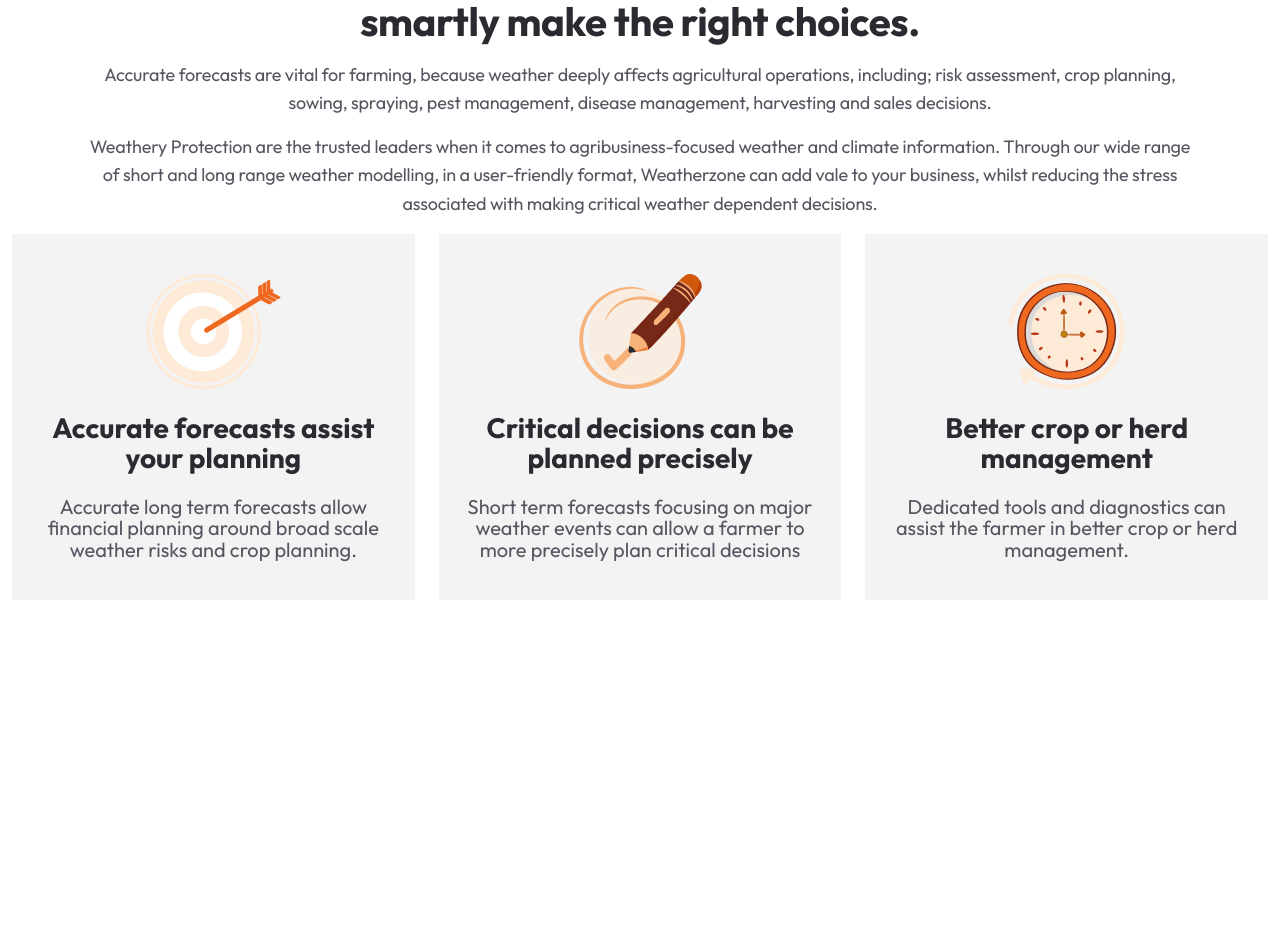
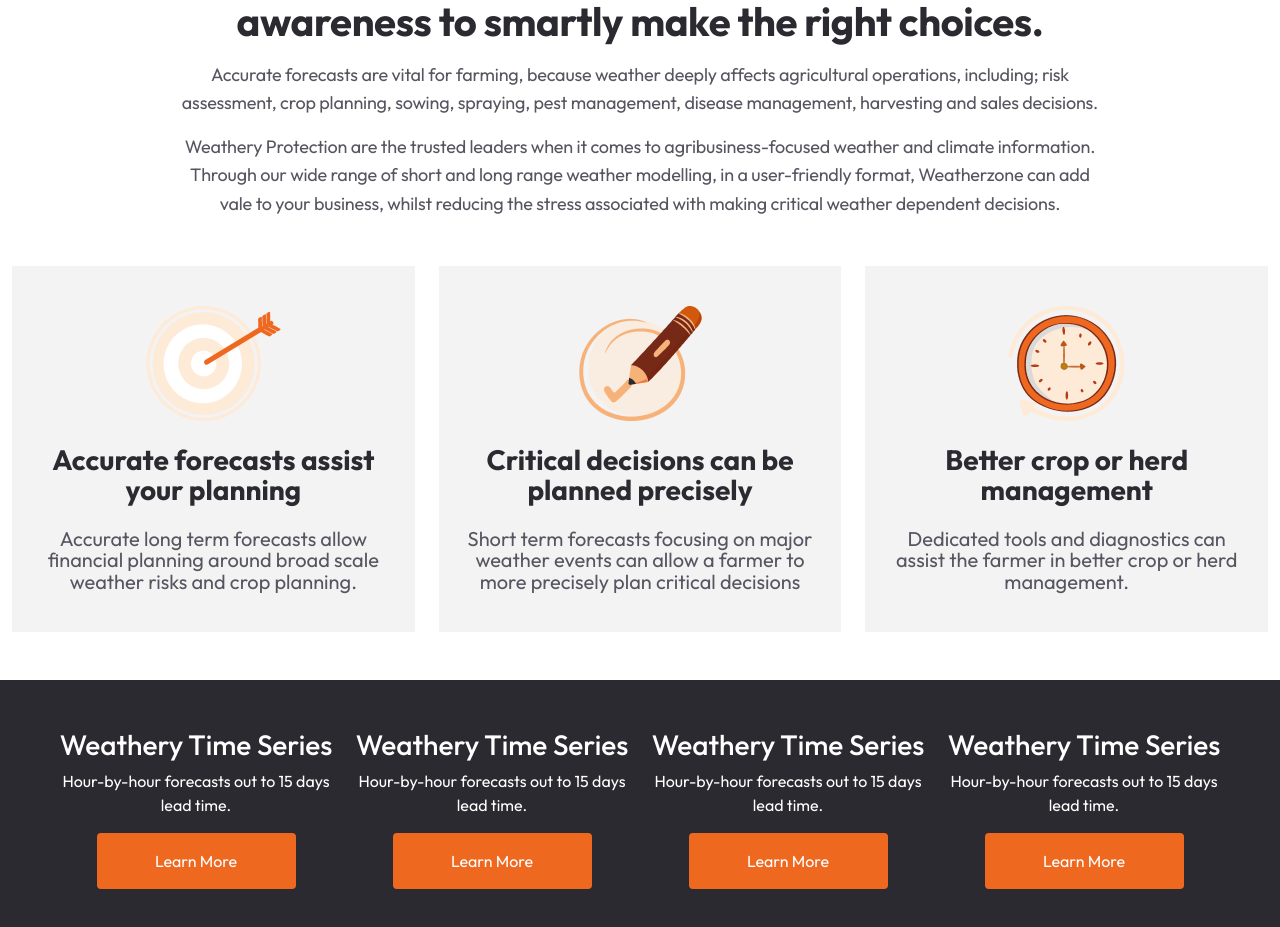
Before and after one commit to Maiqel1/weather-business, a React (Create React App) app: page / in a window 1280 px wide. Shown: the part 1620-2547 px from the top of the page. Before the commit the page ends 2268 px from the top, so only its background shows below. Built offline with nearby package versions, Linux system fonts and the light colour scheme.

Commit message:
fix: adjusted font size

```diff
--- a/src/App.js
+++ b/src/App.js
@@ -3,6 +3,7 @@ import Cards from "./components/Cards";
 import Header from "./components/Header";
 import Navbar from "./components/Navbar";
 import Overview from "./components/Overview";
+import Products from "./components/Products";
 
 function App() {
   return (
@@ -12,6 +13,7 @@ function App() {
     <Overview/>
     <Advantage/>
     <Cards/>
+    <Products/>
     </>
   );
 }
--- a/src/components/Advantage.jsx
+++ b/src/components/Advantage.jsx
@@ -3,12 +3,12 @@ function Advantage() {
     <div className="advantage container mt-5 pt-1">
         <section className="text-center">
             <h4>The Weathery For Business Advantage</h4>
-            <h1 className="col-md-12 mx-auto mt-3">Provide your team with the intelligence and
+            <h1 className="col-md-10 mx-auto mt-3">Provide your team with the intelligence and
 awareness to smartly make the right choices.</h1>
-                <p className="mt-3">Accurate forecasts are vital for farming, because weather deeply affects agricultural
+                <p className="mt-3 col-md-10 mx-auto">Accurate forecasts are vital for farming, because weather deeply affects agricultural
 operations, including; risk assessment, crop planning, sowing, spraying, pest management,
 disease management, harvesting and sales decisions.</p>
-                <p> Weathery Protection are the trusted leaders when it comes to agribusiness-focused weather and climate information. Through our wide range of short and long range weather modelling, in a user-friendly format, Weatherzone can add vale to your business, whilst reducing the stress associated with making critical weather dependent decisions.</p>
+                <p className="col-md-10 mx-auto"> Weathery Protection are the trusted leaders when it comes to agribusiness-focused weather and climate information. Through our wide range of short and long range weather modelling, in a user-friendly format, Weatherzone can add vale to your business, whilst reducing the stress associated with making critical weather dependent decisions.</p>
         </section>
     </div>
   )
--- a/src/components/Cards.jsx
+++ b/src/components/Cards.jsx
@@ -4,7 +4,7 @@ import cardImg3 from "../assets/img/cardimg3.png";
 
 function Cards() {
   return (
-    <div className="container-fluid mb-5">
+    <div className="container-fluid mb-5 mt-5">
       <div className="d-flex justify-content-center flex-wrap flex-md-nowrap">
         <div className="customCard  h-full p-4">
           <div className="text-center">
@@ -32,7 +32,7 @@ function Cards() {
           <div className="text-center">
             <img src={cardImg3} className="text-center mt-3" alt="" />
             <h3 className="mt-4">Better crop or herd management</h3>
-            <p className="mt-4">
+            <p className="mt-4 mt-md-5 mt-lg-4">
               Dedicated tools and diagnostics can assist the farmer in better
               crop or herd management.
             </p>
--- a/src/components/Products.jsx
+++ b/src/components/Products.jsx
@@ -1,6 +1,43 @@
 function Products() {
   return (
-    <div>Products</div>
-  )
+    <div className="products">
+      <div className="d-flex flex-wrap flex-md-nowrap p-5 justify-content-center">
+        <center className=" justify-content-center">
+          <h3 className="text-white">Weathery Time Series</h3>
+          <p className="text-white">
+            Hour-by-hour forecasts out to 15 days lead time.
+          </p>
+          <button className="btn text-white">Learn More</button>
+        </center>
+        <div>
+        <center className="mt-4 mt-md-0 mt-lg-0">
+          <h3 className="text-white">Weathery Time Series</h3>
+          <p className="text-white">
+            Hour-by-hour forecasts out to 15 days lead time.
+          </p>
+          <button className="btn text-white">Learn More</button>
+        </center>
+        </div>
+        <div>
+        <center className="mt-4 mt-md-0 mt-lg-0">
+          <h3 className="text-white">Weathery Time Series</h3>
+          <p className="text-white">
+            Hour-by-hour forecasts out to 15 days lead time.
+          </p>
+          <button className="btn text-white">Learn More</button>
+        </center>
+        </div>
+        <div>
+        <center className="mt-4 mt-md-0 mt-lg-0">
+          <h3 className="text-white">Weathery Time Series</h3>
+          <p className="text-white">
+            Hour-by-hour forecasts out to 15 days lead time.
+          </p>
+          <button className="btn text-white">Learn More</button>
+        </center>
+        </div>
+      </div>
+    </div>
+  );
 }
-export default Products
+export default Products;
--- a/src/index.css
+++ b/src/index.css
@@ -116,7 +116,32 @@ text-align: center;
 color: #565560;
 }
 
+.products{
+  background-color: #2B2A30;
+}
 
+.products button{
+  display: flex;
+flex-direction: row;
+justify-content: center;
+align-items: center;
+padding: 20px 32px;
+gap: 8px;
+
+width: 199px;
+height: 56px;
+
+/* Primary/500 */
+
+background: #EF6820;
+border-radius: 4px;
+
+/* Inside auto layout */
+
+flex: none;
+order: 1;
+flex-grow: 0;
+}
 
 
 
```
